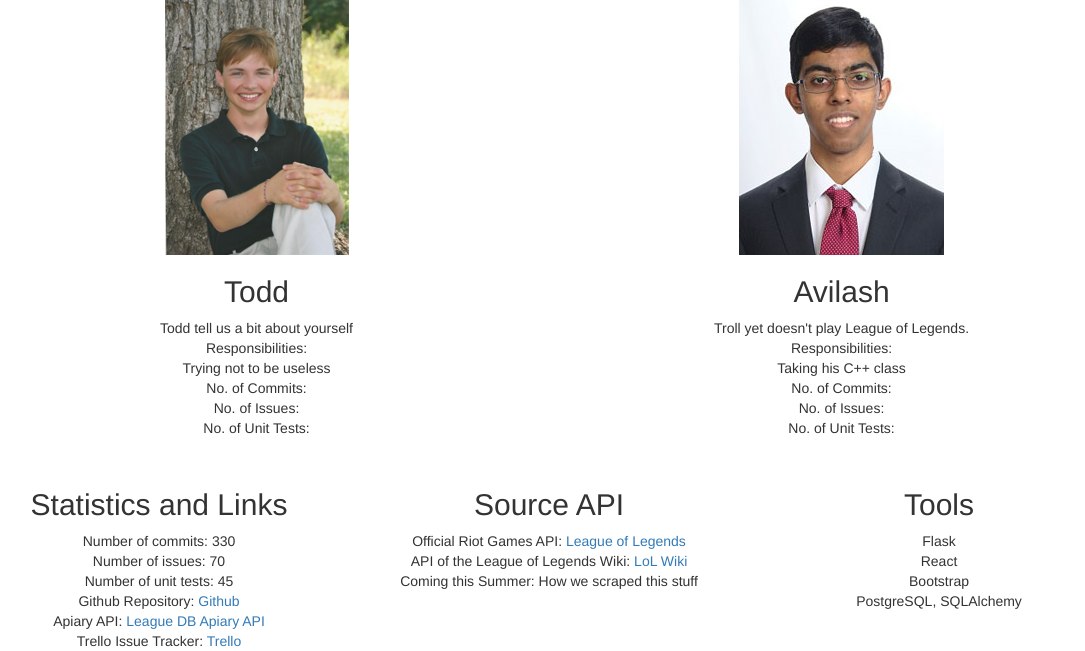
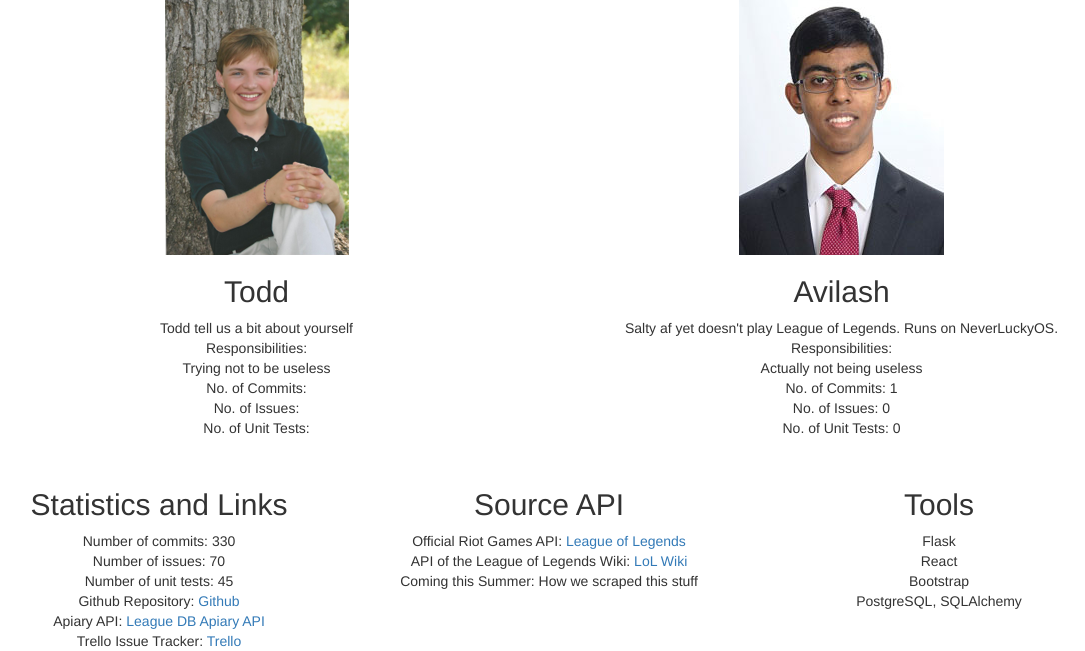
Before and after one commit to kasrasadeghi/idb, a Flask app: page /about in a window 1280 px wide. Shown: the part 800-1451 px from the top of the page, without its empty margins (106-1191 px from the left). Run offline with Flask 2, Linux system fonts and the light colour scheme; some libraries are stand-ins or nearby versions.

Commit message:
Wrote about

```diff
--- a/leaguedb/app/templates/about.html
+++ b/leaguedb/app/templates/about.html
@@ -77,17 +77,17 @@
         <br />
         <h2> Avilash </h2>
         <p>
-          Troll yet doesn't play League of Legends.
+          Salty af yet doesn't play League of Legends. Runs on NeverLuckyOS.
           <br>
           Responsibilities:
           <br>
-          Taking his C++ class
+          Actually not being useless
           <br>
-          No. of Commits:
+          No. of Commits: 1
           <br>
-          No. of Issues:
+          No. of Issues: 0
           <br>
-          No. of Unit Tests:
+          No. of Unit Tests: 0
           <br>
         </p>
       </div>
```
